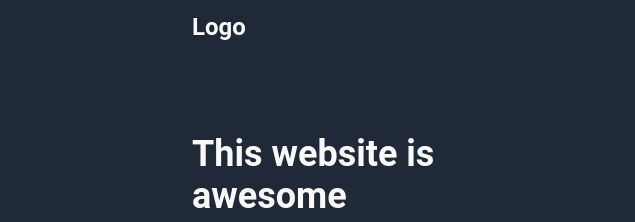
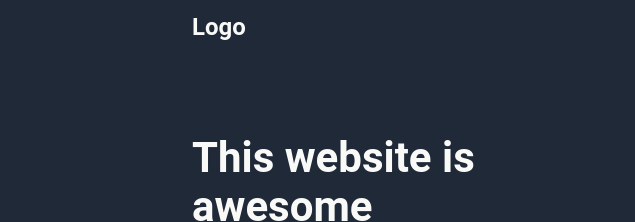
Before and after one commit to arafatfm/project-landing, a plain HTML site: page index.html in a window 1280 px wide. Shown: the top 222 px of the page, 0-635 px from the left. Drawn offline with Linux system fonts and the light colour scheme.

Commit message:
set hero title font to 42px

```diff
--- a/style.css
+++ b/style.css
@@ -52,7 +52,7 @@ a {
 }
 
 .hero .title {
-    font-size: 36px;
+    font-size: 42px;
     font-weight: bolder;
     color: #f9faf8;
 }
```
